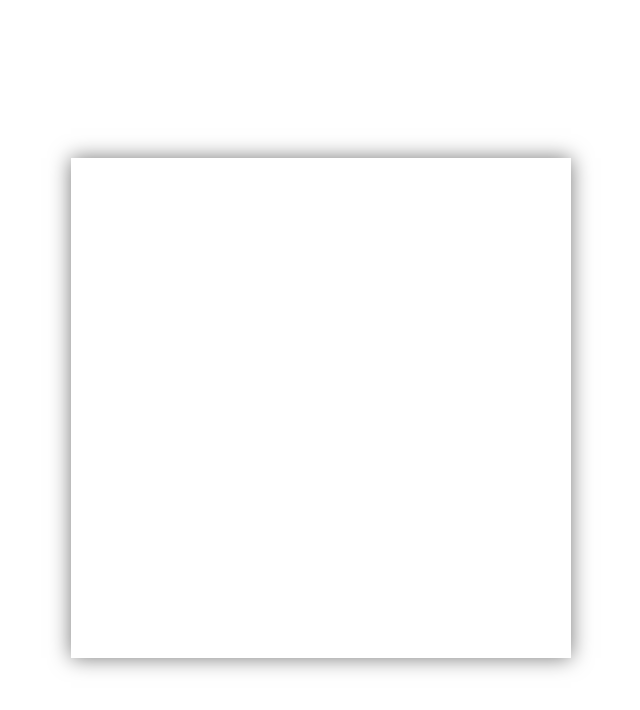
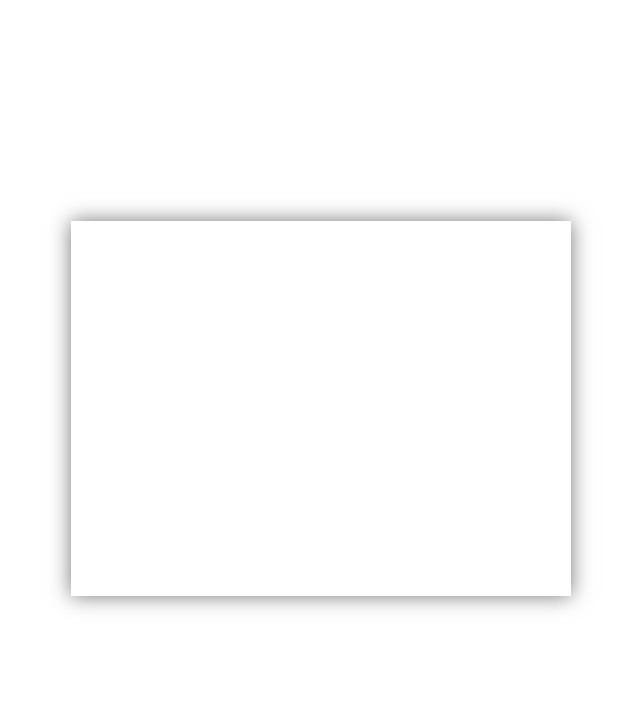
Before and after one commit to shawnparrotte/webrtc, a website: page index.html in a window 1280 px wide. Shown: the whole page, without its empty margins (319-959 px from the left). Drawn offline with nearby package versions, Linux system fonts and the light colour scheme.

Commit message:
more fun

```diff
--- a/index.html
+++ b/index.html
@@ -9,7 +9,7 @@
 
     <div id="vertical-center">
       <div id="horizontal-center">
-          <video id="localView" autoPlay="true" width="500px" height="500px"></video>
+          <video id="localView" autoPlay="true" width="500px" height="375px"></video>
       </div>
     </div>
 
```
